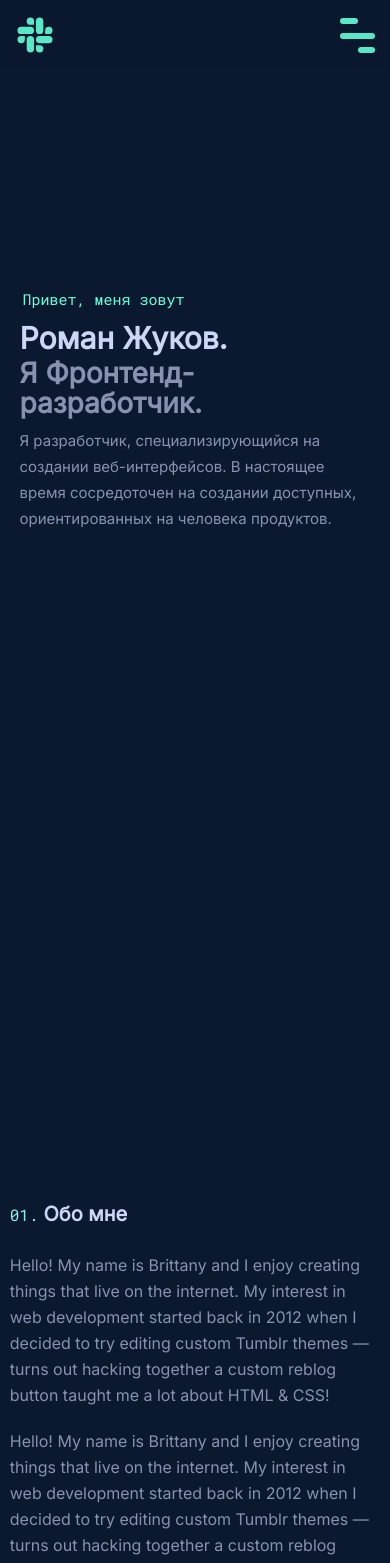
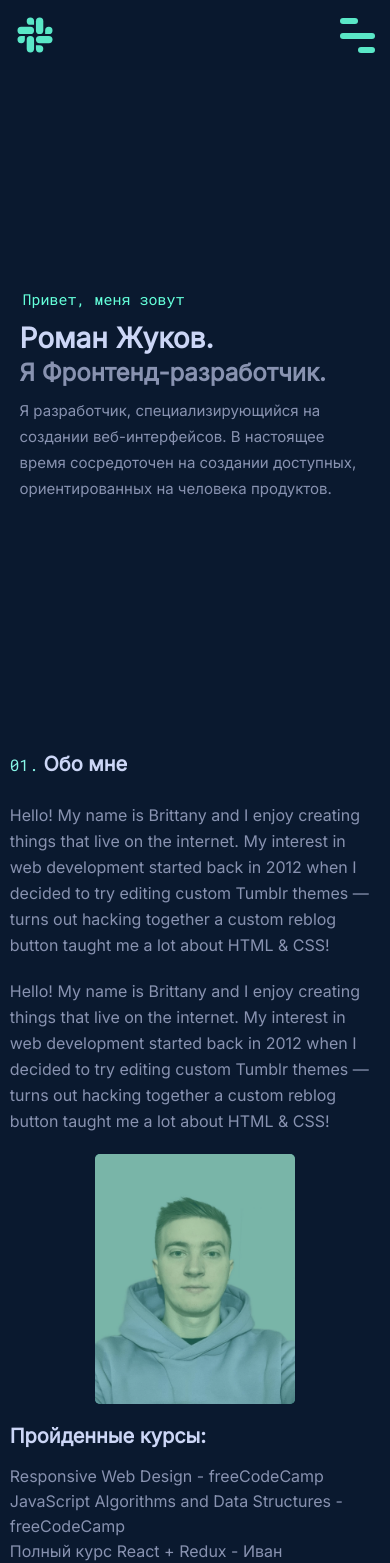
Before and after one commit to Zhukov1995/portfolio_app, a React (Create React App) app: page / in a window 390 px wide. Shown: the top 1563 px of the page. Built offline with nearby package versions, Linux system fonts and the light colour scheme.

Commit message:
уменьшил расстояние между блоками и шрифт

```diff
--- a/src/App/Pages/Main/Sections/SectionAbout/sectionAbout.media.scss
+++ b/src/App/Pages/Main/Sections/SectionAbout/sectionAbout.media.scss
@@ -45,7 +45,7 @@
 
 @media(max-width: 415px) {
     #section_about {
-        margin-top: 670px;
+        margin-top: 250px;
         .about_learning {
             h2 {
                 font-size: 20px;
--- a/src/App/Pages/Main/Sections/SectionTitle/sectionTitle.media.scss
+++ b/src/App/Pages/Main/Sections/SectionTitle/sectionTitle.media.scss
@@ -67,11 +67,11 @@
         width: 90%;
         margin-top: 200px;
         h1 {
-          font-size: 30px;
+          font-size: 28px;
           line-height: 40px;
         }
         h2 {
-          font-size: 28px;
+          font-size: 24px;
           line-height: 30px;
         }
         p {
```
